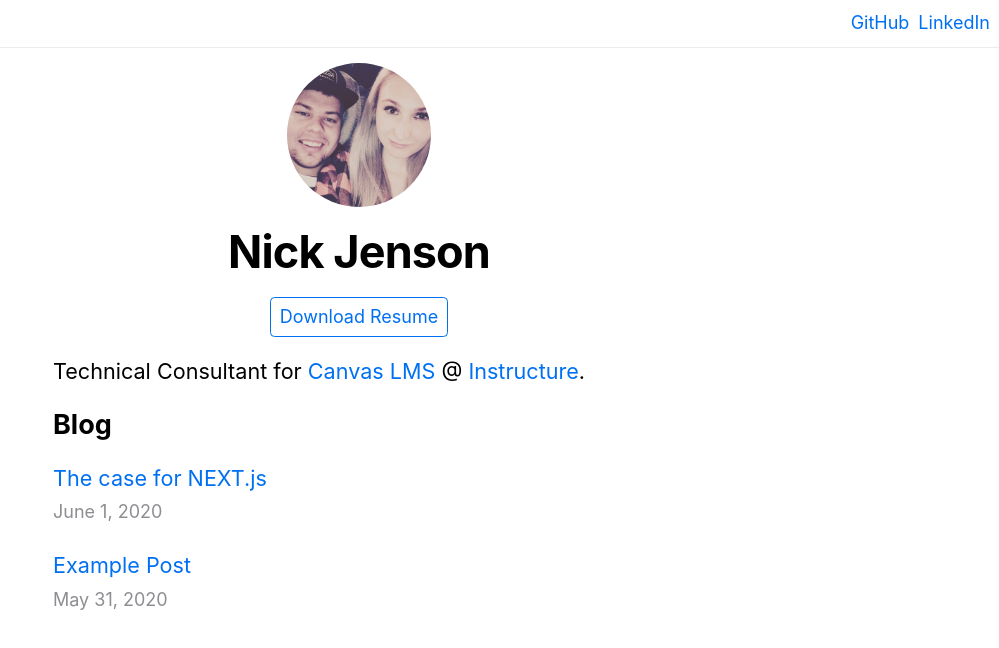
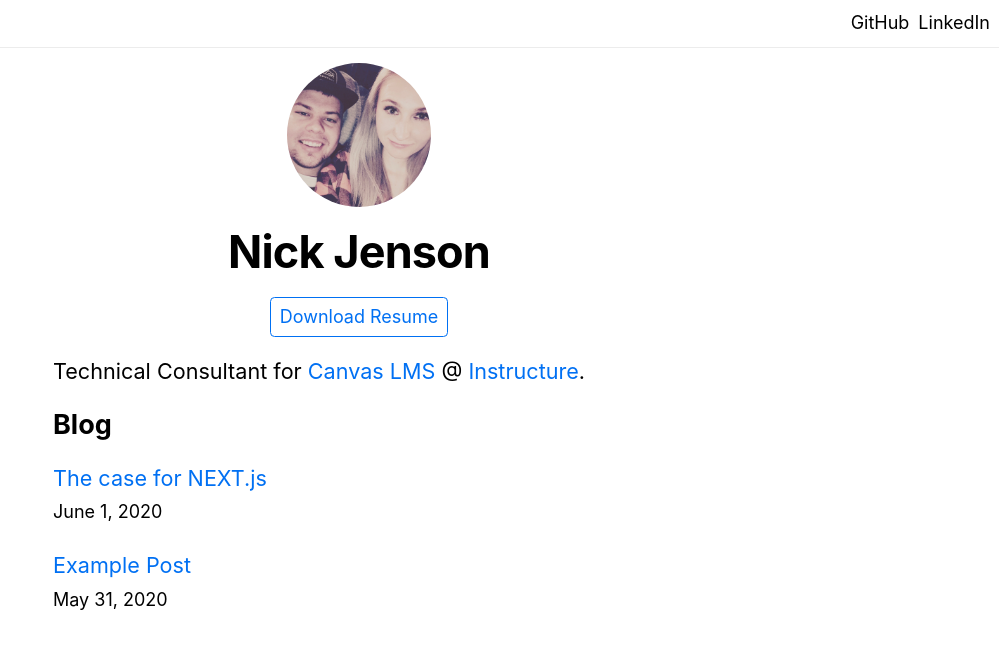
Before and after one commit to nickjenson/nickjenson.io, a Next.js app: page / in a window 1280 px wide. Shown: the top 648 px of the page, without its empty margins (281-1280 px from the left). Built offline with nearby package versions, Linux system fonts and the light colour scheme.

Commit message:
flipped color and added prefers-color-scheme: light, to have dark be the default

```diff
--- a/components/layout.module.css
+++ b/components/layout.module.css
@@ -51,10 +51,10 @@
   margin: 0 1rem 1rem;
 }
 
-@media (prefers-color-scheme: dark)
+@media (prefers-color-scheme: light)
 {
   #resume {
-    color: var(--link-dark);
-    border-color: var(--link-dark)
+    color: var(--link-light);
+    border-color: var(--link-light)
   }
 }
--- a/styles/global.css
+++ b/styles/global.css
@@ -1,9 +1,13 @@
 :root {
-  --link: #0070f3;
+  --text: #fefefe;
+  --link: #249eec;
+  --background: #111;
+  --border-bottom: #2c2d2e;
 
-  --text-dark: #fefefe;
-  --link-dark: #249eec;
-  --background-dark: #111
+  --link-light: #0070f3;
+  --text-light: #000;
+  --background-light: #fff;
+  --border-bottom-light: #ececec
 }
 
 html,
@@ -14,6 +18,11 @@ body {
     Ubuntu, Cantarell, Fira Sans, Droid Sans, Helvetica Neue, sans-serif;
   line-height: 1.6;
   font-size: 18px
+}
+
+body {
+  color: var(--text);
+  background-color: var(--background);
 }
 
 * {
@@ -39,7 +48,7 @@ img {
   display: block;
   top: 0;
   width: 100%;
-  border-bottom: solid 1px #ececec;
+  border-bottom: solid 1px var(--border-bottom);
   margin-bottom: 1rem
 }
 
@@ -53,20 +62,20 @@ img {
   font-size: 1rem
 }
 
-@media (prefers-color-scheme: dark)
+@media (prefers-color-scheme: light)
 {
   a {
-    color: var(--link-dark)
+    color: var(--link-light)
   }
 	body {
-    color: var(--text-dark);
-    background-color: var(--background-dark)
+    color: var(--text-light);
+    background-color: var(--background-light)
   }
   #navbar {
-    background-color: var(--background-dark);
-    border-bottom: solid 1px #2c2d2e
+    background-color: var(--background-light);
+    border-bottom: solid 1px var(--border-bottom-light);
   }
   #navbar a {
-    color: var(--text-dark);
+    color: var(--text-light);
   }
 }
--- a/styles/utils.module.css
+++ b/styles/utils.module.css
@@ -46,5 +46,5 @@
 }
 
 .lightText {
-  color: #8d8d92
+  color: var(--muted-text)
 }
```
